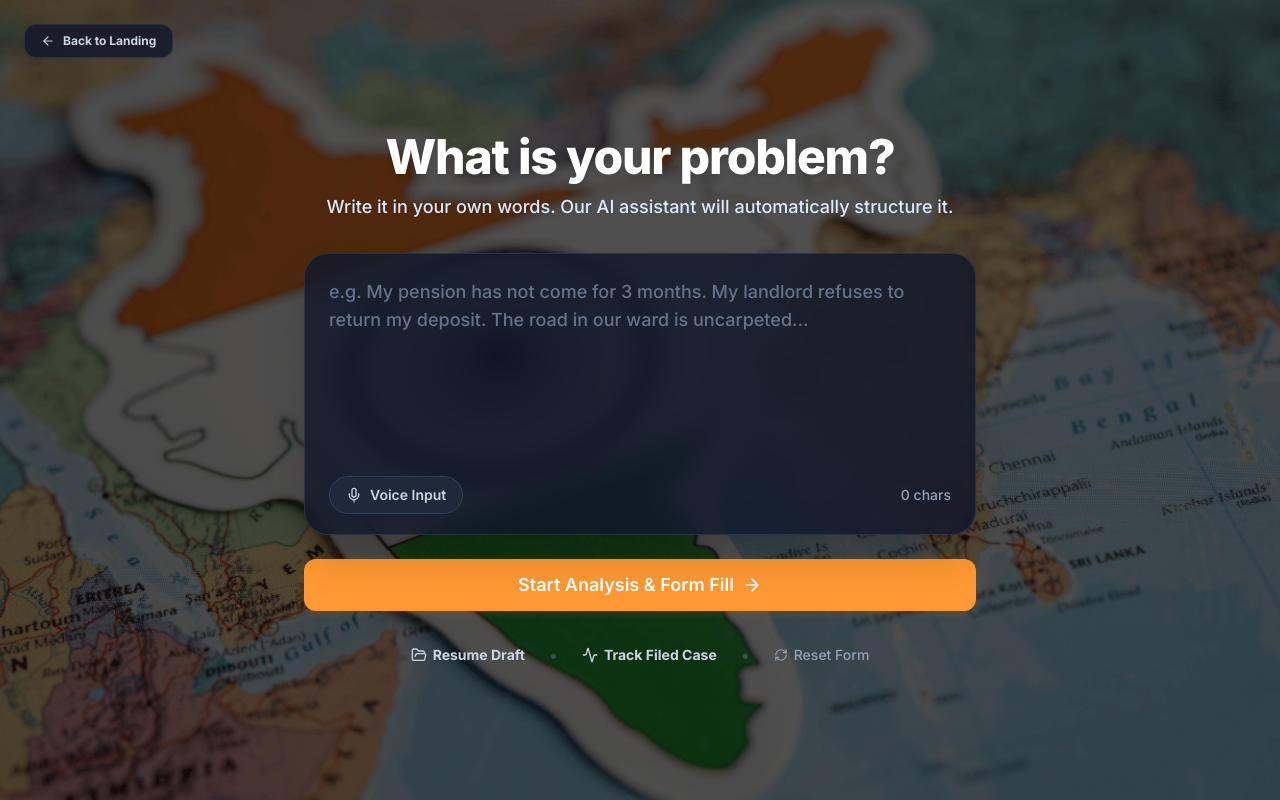
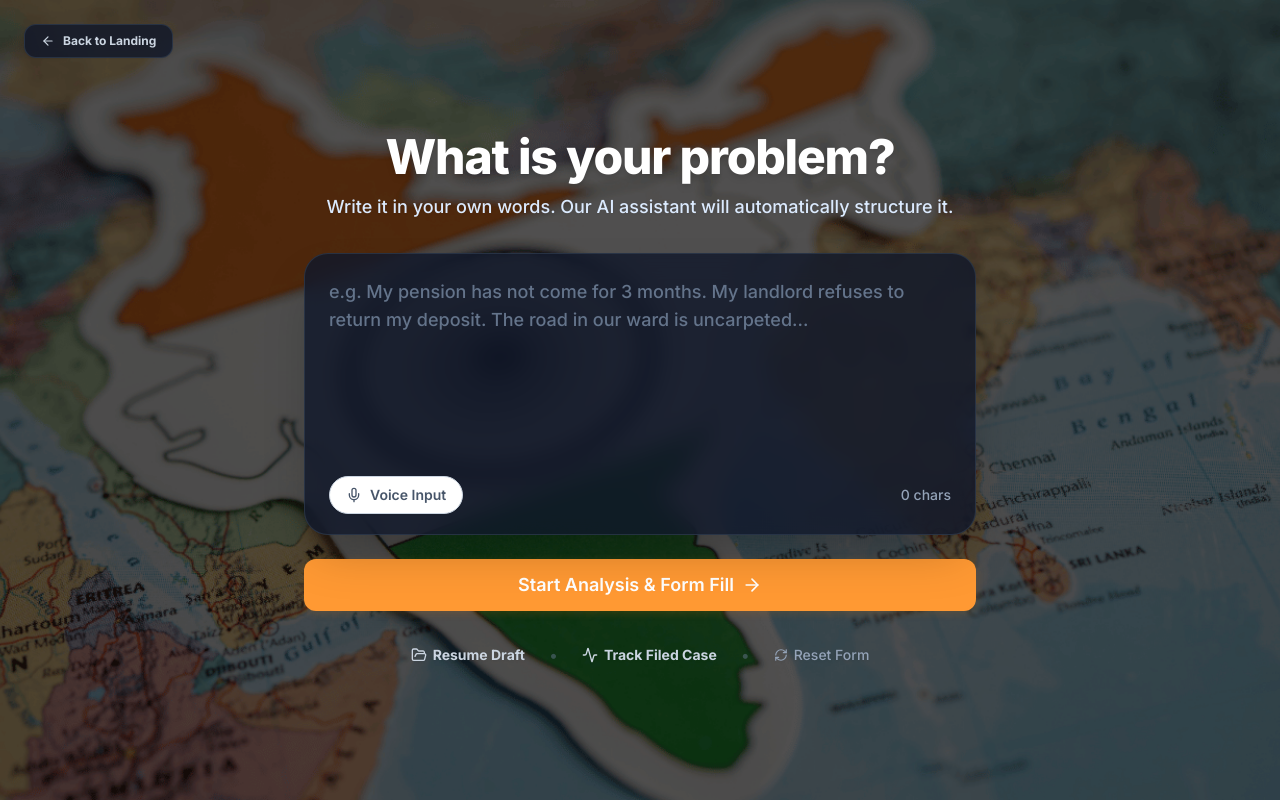
Before and after one commit to Manipal-Map/JanAdhikar-v2, a Next.js app: page /dashboard in a window 1280 px wide. Built offline with nearby package versions, Linux system fonts and the light colour scheme; no server answers.

Commit message:
Update button styles in AudioRecorder component

```diff
--- a/components/dashboard/AudioRecorder.tsx
+++ b/components/dashboard/AudioRecorder.tsx
@@ -72,7 +72,7 @@ export default function AudioRecorder({ onTranscription, language = "English" }:
 
   if (isTranscribing) {
     return (
-      <button disabled className="flex items-center gap-2 px-4 py-2 bg-slate-800 text-slate-400 rounded-full border border-slate-700 text-sm font-semibold cursor-not-allowed">
+      <button disabled className="flex items-center gap-2 px-4 py-2 bg-slate-100 text-slate-500 rounded-full border border-slate-200 text-sm font-semibold cursor-not-allowed">
         <Loader2 size={16} className="animate-spin" />
         <span>Processing Audio...</span>
       </button>
@@ -85,8 +85,8 @@ export default function AudioRecorder({ onTranscription, language = "English" }:
       onClick={isRecording ? stopRecording : startRecording}
       className={`flex items-center gap-2 px-4 py-2 rounded-full border text-sm font-semibold transition-all cursor-pointer ${
         isRecording
-          ? 'bg-rose-950/50 border-rose-900/50 text-rose-400 animate-pulse'
-          : 'bg-slate-800 border-slate-700 text-slate-300 hover:bg-slate-700 hover:text-white'
+          ? 'bg-rose-50 border-rose-200 text-court-maroon animate-pulse'
+          : 'bg-white border-slate-300 text-slate-600 hover:bg-slate-50 hover:text-ashoka-navy shadow-sm'
       }`}
       title={isRecording ? "Stop Dictation" : "Start Voice Input"}
     >
```
